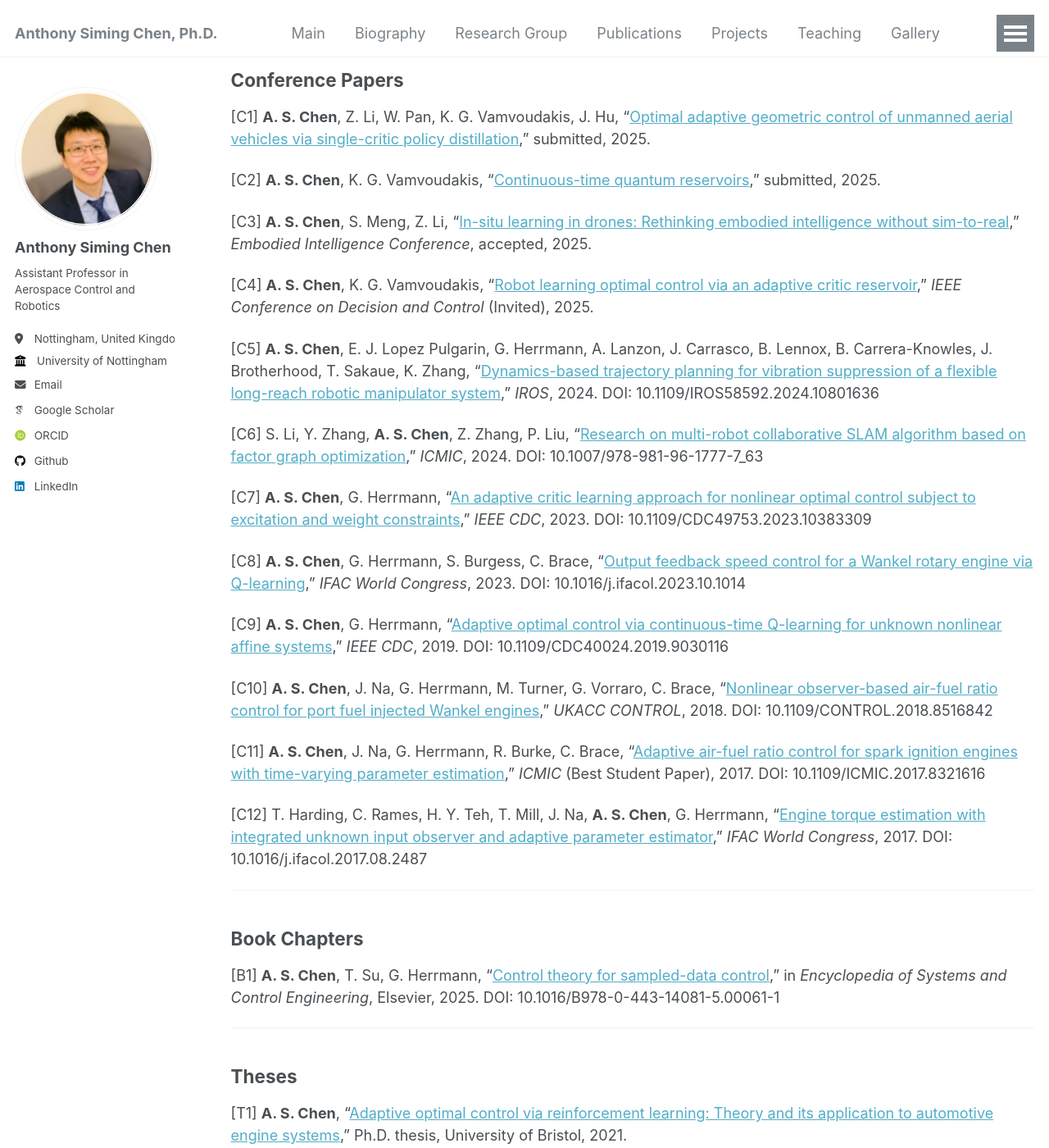
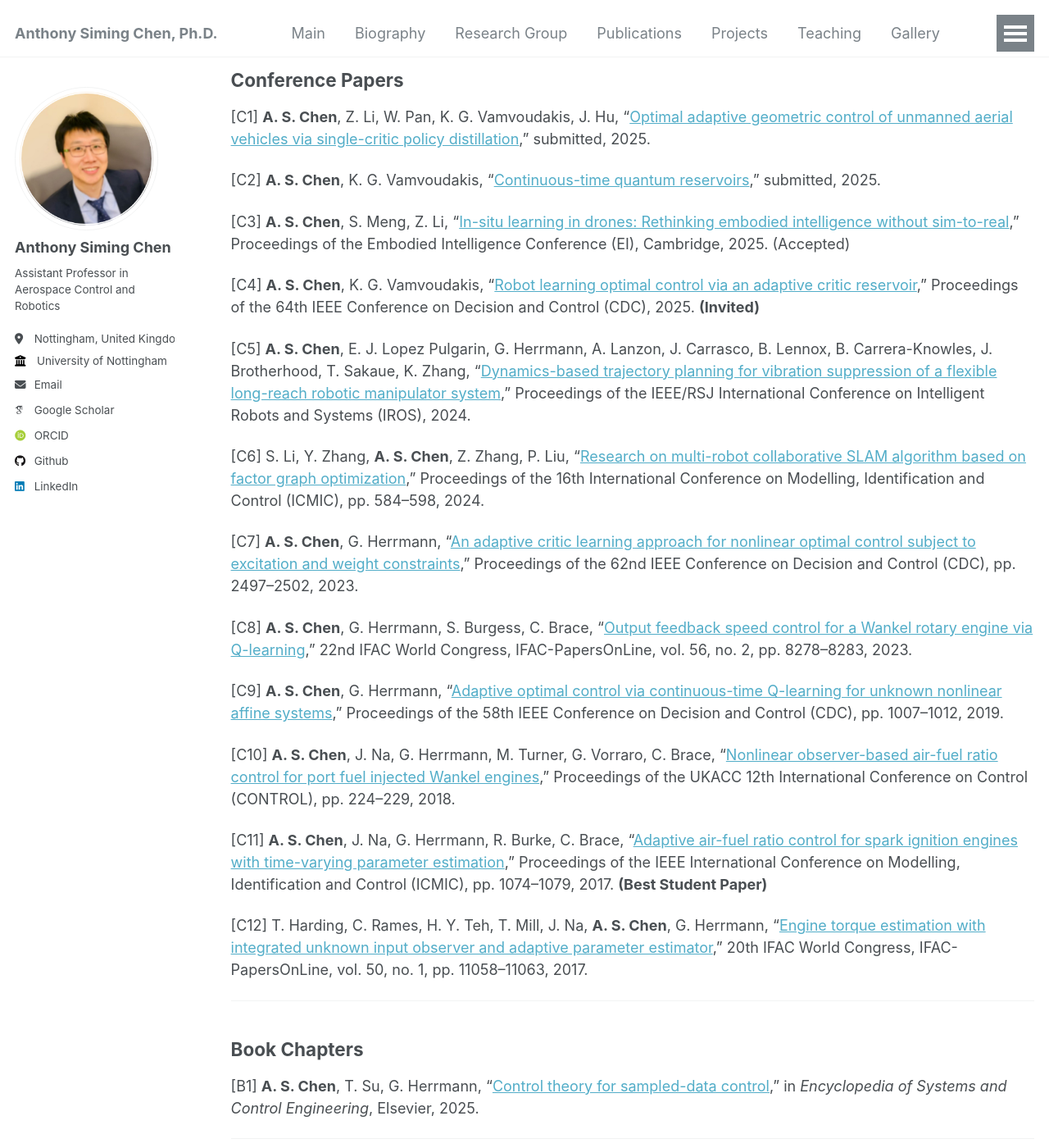
Before and after one commit to Anthony-S-Chen/Anthony-S-Chen.github.io, a Jekyll site: the page built from _pages/Publications.md, in a window 1280 px wide and 1400 px high, scrolled down 1536 px. Shown: the whole window at 82% size. Built offline with Jekyll 4.4.1, drawn with Linux system fonts in a browser that asks for light colours; some web fonts are replaced; some of the changed text lies outside the part shown.

Commit message:
Update Publications.md

```diff
--- a/_pages/Publications.md
+++ b/_pages/Publications.md
@@ -21,23 +21,23 @@ author_profile: true
 
 [J6] **A. S. Chen**, E. J. Lopez Pulgarin, O. F. Argin, L. Li, J. Carrasco, G. Herrmann, A. Weightman, “[A safe-exploration scheme for glovebox robot learning](#),” submitted, 2025.
 
-[J7] **A. S. Chen**, G. Herrmann, K. G. Vamvoudakis, “[Safe optimal observer design via Q-learning](#),” *IEEE Transactions on Automatic Control*, conditionally accepted, 2025.
+[J7] **A. S. Chen**, G. Herrmann, K. G. Vamvoudakis, “[Safe optimal observer design via Q-learning](#),” IEEE Transactions on Automatic Control, to appear, 2025.
 
-[J8] **A. S. Chen**, E. J. Lopez Pulgarin, G. Herrmann, A. Lanzon, J. Carrasco, B. Lennox, J. Brotherhood, T. Sakaue, K. Zhang, “[Self-attenuating real-time vibration control of a flexible long-reach robot](https://doi.org/10.1109/TMECH.2025.3623080),” *IEEE/ASME Transactions on Mechatronics*, 2024. DOI: 10.1109/TMECH.2025.3623080
+[J8] **A. S. Chen**, E. J. Lopez Pulgarin, G. Herrmann, A. Lanzon, J. Carrasco, B. Lennox, J. Brotherhood, T. Sakaue, K. Zhang, “[Self-attenuating real-time vibration control of a flexible long-reach robot](https://doi.org/10.1109/TMECH.2025.3623080),” IEEE/ASME Transactions on Mechatronics, early access, pp. 1–13, 2024.
 
-[J9] **A. S. Chen**, G. Herrmann, R. Islam, C. Brace, J. W. Turner, S. Burgess, “[Q-learning-based optimal control via adaptive critic network for a Wankel rotary engine](https://doi.org/10.1109/TCST.2025.3533312),” *IEEE Transactions on Control Systems Technology*, 2025. DOI: 10.1109/TCST.2025.3533312
+[J9] **A. S. Chen**, G. Herrmann, R. Islam, C. Brace, J. W. Turner, S. Burgess, “[Q-learning-based optimal control via adaptive critic network for a Wankel rotary engine](https://doi.org/10.1109/TCST.2025.3533312),” IEEE Transactions on Control Systems Technology, vol. 33, no. 3, pp. 1101–1109, 2025.
 
-[J10] **A. S. Chen**, G. Herrmann, R. Islam, M. Turner, C. Brace, G. Vorraro, J. W. Turner, S. Burgess, N. Bailey, “[Effective emission control of aero-engines via nonlinear dual-estimators for uncertain states and parameters](https://doi.org/10.1016/j.ast.2025.110210),” *Aerospace Science and Technology*, 2025. DOI: 10.1016/j.ast.2025.110210
+[J10] **A. S. Chen**, G. Herrmann, R. Islam, M. Turner, C. Brace, G. Vorraro, J. W. Turner, S. Burgess, N. Bailey, “[Effective emission control of aero-engines via nonlinear dual-estimators for uncertain states and parameters](https://doi.org/10.1016/j.ast.2025.110210),” Aerospace Science and Technology, vol. 142, p. 110210, 2025.
 
-[J11] **A. S. Chen**, G. Herrmann, K. G. Vamvoudakis, J. Vijayan, “[Learning-based quantum control for optimal pure state manipulation](https://doi.org/10.1109/LCSYS.2024.3409671),” *IEEE Control Systems Letters* (Invited), 2024. DOI: 10.1109/LCSYS.2024.3409671
+[J11] **A. S. Chen**, G. Herrmann, K. G. Vamvoudakis, J. Vijayan, “[Learning-based quantum control for optimal pure state manipulation](https://doi.org/10.1109/LCSYS.2024.3409671),” IEEE Control Systems Letters, vol. 8, pp. 1319–1324, 2024. **(Invited)**
 
-[J12] L. Li, D. Crosby, M. Shuttleworth, O. F. Argin, **A. S. Chen**, G. Herrmann, R. Kay, A. Weightman, “[A comparative analysis of soft-rigid and industrial parallel rigid grippers](https://doi.org/10.1002/aisy.202400503),” *Advanced Intelligent Systems*, 2024. DOI: 10.1002/aisy.202400503
+[J12] L. Li, D. Crosby, M. Shuttleworth, O. F. Argin, **A. S. Chen**, G. Herrmann, R. Kay, A. Weightman, “[A comparative analysis of soft-rigid and industrial parallel rigid grippers](https://doi.org/10.1002/aisy.202400503),” Advanced Intelligent Systems, vol. 6, no. 3, p. 2300329, 2024.
 
-[J13] A. Islam, **A. S. Chen**, G. Herrmann, “[A Q-learning algorithm to solve the two-player zero-sum game problem for nonlinear systems](https://doi.org/10.1002/acs.3958),” *International Journal of Adaptive Control and Signal Processing*, 2023. DOI: 10.1002/acs.3958
+[J13] A. Islam, **A. S. Chen**, G. Herrmann, “[A Q-learning algorithm to solve the two-player zero-sum game problem for nonlinear systems](https://doi.org/10.1002/acs.3958),” International Journal of Adaptive Control and Signal Processing, vol. 39, no. 3, pp. 566–581, 2023.
 
-[J14] J. Na, **A. S. Chen**, Y. Huang, A. Agarwal, A. Lewis, G. Herrmann, R. Burke, C. Brace, “[Air-fuel ratio control of spark ignition engines with unknown system dynamics estimator](https://doi.org/10.1109/TCST.2019.2951125),” *IEEE Transactions on Control Systems Technology*, 2019. DOI: 10.1109/TCST.2019.2951125
+[J14] J. Na, **A. S. Chen**, Y. Huang, A. Agarwal, A. Lewis, G. Herrmann, R. Burke, C. Brace, “[Air-fuel ratio control of spark ignition engines with unknown system dynamics estimator](https://doi.org/10.1109/TCST.2019.2951125),” IEEE Transactions on Control Systems Technology, vol. 29, no. 2, pp. 786–793, 2019.
 
-[J15] J. Na, **A. S. Chen**, G. Herrmann, R. Burke, C. Brace, “[Vehicle engine torque estimation via unknown input observer and adaptive parameter estimation](https://doi.org/10.1109/TVT.2017.2737440),” *IEEE Transactions on Vehicular Technology*, 2017. DOI: 10.1109/TVT.2017.2737440
+[J15] J. Na, **A. S. Chen**, G. Herrmann, R. Burke, C. Brace, “[Vehicle engine torque estimation via unknown input observer and adaptive parameter estimation](https://doi.org/10.1109/TVT.2017.2737440),” IEEE Transactions on Vehicular Technology, vol. 67, no. 1, pp. 409–422, 2017.
 
 ---
 
@@ -47,31 +47,31 @@ author_profile: true
 
 [C2] **A. S. Chen**, K. G. Vamvoudakis, “[Continuous-time quantum reservoirs](#),” submitted, 2025.
 
-[C3] **A. S. Chen**, S. Meng, Z. Li, “[In-situ learning in drones: Rethinking embodied intelligence without sim-to-real](#),” *Embodied Intelligence Conference*, accepted, 2025.
+[C3] **A. S. Chen**, S. Meng, Z. Li, “[In-situ learning in drones: Rethinking embodied intelligence without sim-to-real](#),” Proceedings of the Embodied Intelligence Conference (EI), Cambridge, 2025. (Accepted)
 
-[C4] **A. S. Chen**, K. G. Vamvoudakis, “[Robot learning optimal control via an adaptive critic reservoir](#),” *IEEE Conference on Decision and Control* (Invited), 2025.
+[C4] **A. S. Chen**, K. G. Vamvoudakis, “[Robot learning optimal control via an adaptive critic reservoir](#),” Proceedings of the 64th IEEE Conference on Decision and Control (CDC), 2025. **(Invited)**
 
-[C5] **A. S. Chen**, E. J. Lopez Pulgarin, G. Herrmann, A. Lanzon, J. Carrasco, B. Lennox, B. Carrera-Knowles, J. Brotherhood, T. Sakaue, K. Zhang, “[Dynamics-based trajectory planning for vibration suppression of a flexible long-reach robotic manipulator system](https://doi.org/10.1109/IROS58592.2024.10801636),” *IROS*, 2024. DOI: 10.1109/IROS58592.2024.10801636
+[C5] **A. S. Chen**, E. J. Lopez Pulgarin, G. Herrmann, A. Lanzon, J. Carrasco, B. Lennox, B. Carrera-Knowles, J. Brotherhood, T. Sakaue, K. Zhang, “[Dynamics-based trajectory planning for vibration suppression of a flexible long-reach robotic manipulator system](https://doi.org/10.1109/IROS58592.2024.10801636),” Proceedings of the IEEE/RSJ International Conference on Intelligent Robots and Systems (IROS), 2024.
 
-[C6] S. Li, Y. Zhang, **A. S. Chen**, Z. Zhang, P. Liu, “[Research on multi-robot collaborative SLAM algorithm based on factor graph optimization](https://doi.org/10.1007/978-981-96-1777-7_63),” *ICMIC*, 2024. DOI: 10.1007/978-981-96-1777-7_63
+[C6] S. Li, Y. Zhang, **A. S. Chen**, Z. Zhang, P. Liu, “[Research on multi-robot collaborative SLAM algorithm based on factor graph optimization](https://doi.org/10.1007/978-981-96-1777-7_63),” Proceedings of the 16th International Conference on Modelling, Identification and Control (ICMIC), pp. 584–598, 2024.
 
-[C7] **A. S. Chen**, G. Herrmann, “[An adaptive critic learning approach for nonlinear optimal control subject to excitation and weight constraints](https://doi.org/10.1109/CDC49753.2023.10383309),” *IEEE CDC*, 2023. DOI: 10.1109/CDC49753.2023.10383309
+[C7] **A. S. Chen**, G. Herrmann, “[An adaptive critic learning approach for nonlinear optimal control subject to excitation and weight constraints](https://doi.org/10.1109/CDC49753.2023.10383309),” Proceedings of the 62nd IEEE Conference on Decision and Control (CDC), pp. 2497–2502, 2023.
 
-[C8] **A. S. Chen**, G. Herrmann, S. Burgess, C. Brace, “[Output feedback speed control for a Wankel rotary engine via Q-learning](https://doi.org/10.1016/j.ifacol.2023.10.1014),” *IFAC World Congress*, 2023. DOI: 10.1016/j.ifacol.2023.10.1014
+[C8] **A. S. Chen**, G. Herrmann, S. Burgess, C. Brace, “[Output feedback speed control for a Wankel rotary engine via Q-learning](https://doi.org/10.1016/j.ifacol.2023.10.1014),” 22nd IFAC World Congress, IFAC-PapersOnLine, vol. 56, no. 2, pp. 8278–8283, 2023.
 
-[C9] **A. S. Chen**, G. Herrmann, “[Adaptive optimal control via continuous-time Q-learning for unknown nonlinear affine systems](https://doi.org/10.1109/CDC40024.2019.9030116),” *IEEE CDC*, 2019. DOI: 10.1109/CDC40024.2019.9030116
+[C9] **A. S. Chen**, G. Herrmann, “[Adaptive optimal control via continuous-time Q-learning for unknown nonlinear affine systems](https://doi.org/10.1109/CDC40024.2019.9030116),” Proceedings of the 58th IEEE Conference on Decision and Control (CDC), pp. 1007–1012, 2019.
 
-[C10] **A. S. Chen**, J. Na, G. Herrmann, M. Turner, G. Vorraro, C. Brace, “[Nonlinear observer-based air-fuel ratio control for port fuel injected Wankel engines](https://doi.org/10.1109/CONTROL.2018.8516842),” *UKACC CONTROL*, 2018. DOI: 10.1109/CONTROL.2018.8516842
+[C10] **A. S. Chen**, J. Na, G. Herrmann, M. Turner, G. Vorraro, C. Brace, “[Nonlinear observer-based air-fuel ratio control for port fuel injected Wankel engines](https://doi.org/10.1109/CONTROL.2018.8516842),” Proceedings of the UKACC 12th International Conference on Control (CONTROL), pp. 224–229, 2018.
 
-[C11] **A. S. Chen**, J. Na, G. Herrmann, R. Burke, C. Brace, “[Adaptive air-fuel ratio control for spark ignition engines with time-varying parameter estimation](https://doi.org/10.1109/ICMIC.2017.8321616),” *ICMIC* (Best Student Paper), 2017. DOI: 10.1109/ICMIC.2017.8321616
+[C11] **A. S. Chen**, J. Na, G. Herrmann, R. Burke, C. Brace, “[Adaptive air-fuel ratio control for spark ignition engines with time-varying parameter estimation](https://doi.org/10.1109/ICMIC.2017.8321616),” Proceedings of the IEEE International Conference on Modelling, Identification and Control (ICMIC), pp. 1074–1079, 2017. **(Best Student Paper)**
 
-[C12] T. Harding, C. Rames, H. Y. Teh, T. Mill, J. Na, **A. S. Chen**, G. Herrmann, “[Engine torque estimation with integrated unknown input observer and adaptive parameter estimator](https://doi.org/10.1016/j.ifacol.2017.08.2487),” *IFAC World Congress*, 2017. DOI: 10.1016/j.ifacol.2017.08.2487
+[C12] T. Harding, C. Rames, H. Y. Teh, T. Mill, J. Na, **A. S. Chen**, G. Herrmann, “[Engine torque estimation with integrated unknown input observer and adaptive parameter estimator](https://doi.org/10.1016/j.ifacol.2017.08.2487),” 20th IFAC World Congress, IFAC-PapersOnLine, vol. 50, no. 1, pp. 11058–11063, 2017.
 
 ---
 
 ## Book Chapters
 
-[B1] **A. S. Chen**, T. Su, G. Herrmann, “[Control theory for sampled-data control](http://dx.doi.org/10.1016/B978-0-443-14081-5.00061-1),” in *Encyclopedia of Systems and Control Engineering*, Elsevier, 2025. DOI: 10.1016/B978-0-443-14081-5.00061-1
+[B1] **A. S. Chen**, T. Su, G. Herrmann, “[Control theory for sampled-data control](http://dx.doi.org/10.1016/B978-0-443-14081-5.00061-1),” in *Encyclopedia of Systems and Control Engineering*, Elsevier, 2025.
 
 ---
 
```
